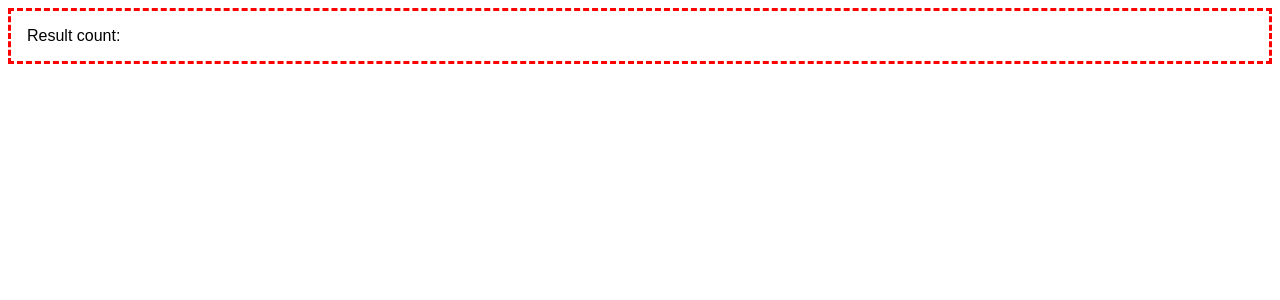
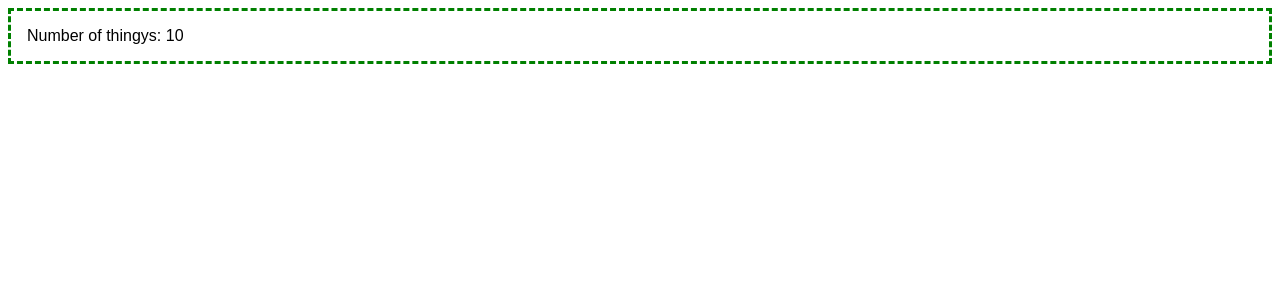
Before and after one commit to robhuzzey/mf-host-demo, a React app: page / in a window 1280 px wide. Shown: the top 300 px of the page. Built offline with nearby package versions, Linux system fonts and the light colour scheme.

Commit message:
Demo updates

```diff
--- a/src/App.jsx
+++ b/src/App.jsx
@@ -7,7 +7,7 @@ import Test from "./Test";
 
 const App = () => (
     <>
-        <Test />
+        <Test numberOfResults="10" />
     </>
 );
 
--- a/src/Test.jsx
+++ b/src/Test.jsx
@@ -1,7 +1,7 @@
 import React from 'react';
 export default ({ numberOfResults }) => (
     <div className="testComponent" style={{
-        border: "3px dashed red",
+        border: "3px dashed green",
         padding: "1em"
-    }}>Result count: {numberOfResults}</div>
+    }}>Number of thingys: {numberOfResults}</div>
 );
```
Also changed, not shown: 2 other files (tests, documents, lock files or other folders).
